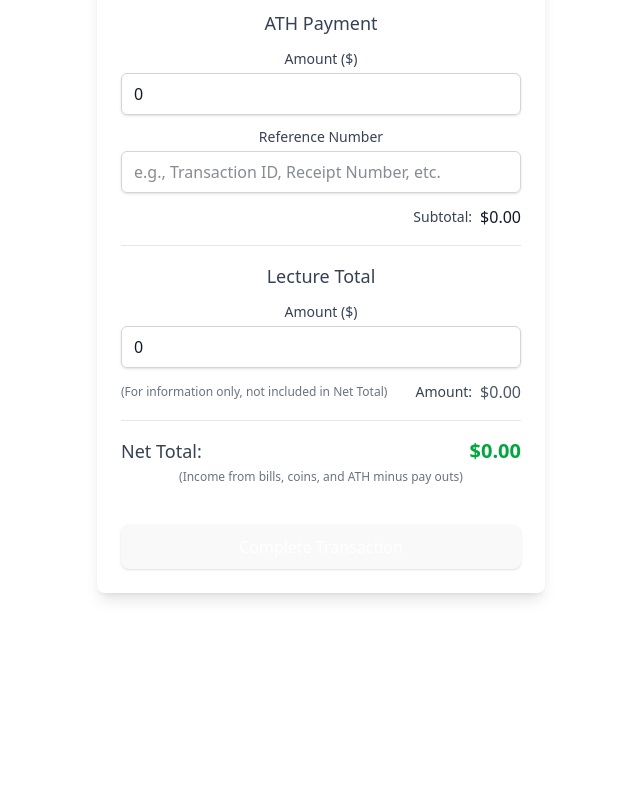
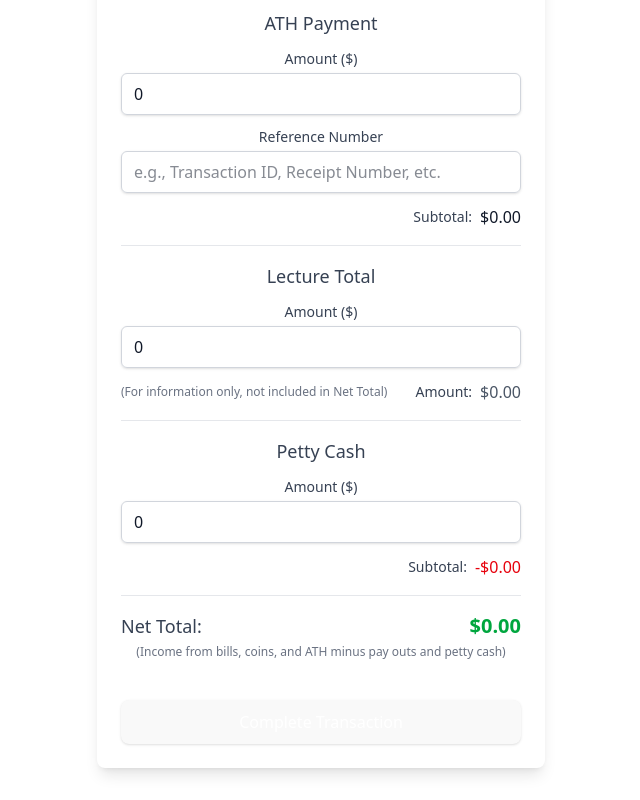
Before and after one commit to EJPR1418/clr-daily-sales, a React (Vite) app: page / in a window 1280 px wide. Shown: the part 1416-2216 px from the top of the page, without its empty margins (319-959 px from the left). Before the commit the page ends 2041 px from the top, so only its background shows below. Built offline with nearby package versions, Linux system fonts and the light colour scheme.

Commit message:
added succesful transactionId return and applied it receipt

```diff
--- a/src/components/SalesForm.jsx
+++ b/src/components/SalesForm.jsx
@@ -26,6 +26,7 @@ export const SalesForm = () => {
     athReference: "",
     // Lecture Total
     lectureTotal: 0,
+    pettyCash: 0,
   });
 
   const [errors, setErrors] = useState({});
@@ -36,6 +37,7 @@ export const SalesForm = () => {
   const [athSubtotal, setAthSubtotal] = useState(0);
   const [lectureSubtotal, setLectureSubtotal] = useState(0);
   const [total, setTotal] = useState(0);
+  const [pettyCashSubtotal, setPettyCashSubtotal] = useState(0);
 
   const [isLoading, setIsLoading] = useState(false);
   const [submissionError, setSubmissionError] = useState(null);
@@ -157,19 +159,24 @@ export const SalesForm = () => {
     // Lecture total (for display only, not included in grand total)
     const lectureTotal = formData.lectureTotal || 0;
 
+    // Petty Cash
+    const pettyCashTotal = formData.pettyCash || 0;
+
     // Round to 2 decimal places
     const roundedBillsTotal = Math.round(billsTotal * 100) / 100;
     const roundedCoinsTotal = Math.round(coinsTotal * 100) / 100;
     const roundedPayOutTotal = Math.round(payOutTotal * 100) / 100;
     const roundedAthTotal = Math.round(athTotal * 100) / 100;
     const roundedLectureTotal = Math.round(lectureTotal * 100) / 100;
+    const roundedPettyCashTotal = Math.round(pettyCashTotal * 100) / 100;
 
-    // Calculate grand total (not including lecture)
+    // Calculate grand total (income - payout - petty cash)
     const grandTotal =
       roundedBillsTotal +
       roundedCoinsTotal +
       roundedAthTotal -
-      roundedPayOutTotal;
+      roundedPayOutTotal -
+      roundedPettyCashTotal;
     const roundedGrandTotal = Math.round(grandTotal * 100) / 100;
 
     setBillsSubtotal(roundedBillsTotal);
@@ -177,7 +184,18 @@ export const SalesForm = () => {
     setPayOutSubtotal(roundedPayOutTotal);
     setAthSubtotal(roundedAthTotal);
     setLectureSubtotal(roundedLectureTotal);
+    setPettyCashSubtotal(roundedPettyCashTotal);
     setTotal(roundedGrandTotal);
+
+    return {
+      billsSubtotal: roundedBillsTotal,
+      coinsSubtotal: roundedCoinsTotal,
+      payOutSubtotal: roundedPayOutTotal,
+      athSubtotal: roundedAthTotal,
+      lectureSubtotal: roundedLectureTotal,
+      pettyCashSubtotal: roundedPettyCashTotal,
+      total: roundedGrandTotal,
+    };
   };
 
   const handleSubmit = async (e) => {
@@ -221,6 +239,7 @@ export const SalesForm = () => {
           subtotal: athSubtotal,
         },
         lectureTotal: formData.lectureTotal,
+        pettyCash: formData.pettyCash,
         netTotal: total,
         timestamp: new Date().toISOString(),
       };
@@ -239,18 +258,48 @@ export const SalesForm = () => {
         }
       );
 
-      if (!response.ok) {
-        // Handle error responses
-        const errorData = await response.json();
-        throw new Error(errorData.message || "Failed to submit transaction");
+      // Read the response text
+      const responseText = await response.text();
+      console.log("Raw response text:", responseText);
+
+      // Parse the response text
+      let responseData;
+      try {
+        responseData = JSON.parse(responseText);
+        console.log("Parsed response data:", responseData);
+      } catch (parseError) {
+        console.error("Error parsing response:", parseError);
+        throw new Error("Invalid response format from server");
       }
 
-      // Get the response data
-      const responseData = await response.json();
+      // Extract transaction ID
+      let transactionId = null;
 
-      // Store transaction ID or other response data if needed
-      // setTransactionId(responseData.transactionId);
-      console.log(responseData);
+      if (responseData.body) {
+        try {
+          // If body is a string, parse it
+          const bodyData =
+            typeof responseData.body === "string"
+              ? JSON.parse(responseData.body)
+              : responseData.body;
+
+          transactionId = bodyData.transactionId;
+          console.log("Extracted transactionId:", transactionId);
+        } catch (bodyParseError) {
+          console.error("Error parsing body:", bodyParseError);
+        }
+      } else if (responseData.transactionId) {
+        // If transactionId is directly in the response
+        transactionId = responseData.transactionId;
+      }
+
+      if (!transactionId) {
+        console.warn("No transactionId found in response");
+      }
+
+      // Store transaction ID
+      setTransactionId(transactionId);
+
       // Set submission success
       setIsSubmitted(true);
     } catch (error) {
@@ -288,8 +337,8 @@ export const SalesForm = () => {
     setPayOutSubtotal(0);
     setAthSubtotal(0);
     setLectureSubtotal(0);
+    setPettyCashSubtotal(0);
     setTotal(0);
-    setIsSubmitted(false);
     setIsLoading(false);
     setSubmissionError(null);
     setTransactionId(null);
@@ -306,6 +355,7 @@ export const SalesForm = () => {
         payOutSubtotal={payOutSubtotal}
         athSubtotal={athSubtotal}
         lectureSubtotal={lectureSubtotal}
+        pettyCashSubtotal={pettyCashSubtotal}
         total={total}
         transactionId={transactionId}
         onNewTransaction={resetForm}
@@ -372,6 +422,13 @@ export const SalesForm = () => {
           lectureSubtotal={lectureSubtotal}
         />
 
+        {/* Petty Cash Section */}
+        <PettyCashSection
+          formData={formData}
+          handleChange={handleChange}
+          pettyCashSubtotal={pettyCashSubtotal}
+        />
+
         {/* Total */}
         <div className="pt-4 border-t border-gray-200">
           <div className="flex justify-between items-center">
@@ -383,7 +440,7 @@ export const SalesForm = () => {
             </span>
           </div>
           <p className="text-xs text-gray-500 mt-1">
-            (Income from bills, coins, and ATH minus pay outs)
+            (Income from bills, coins, and ATH minus pay outs and petty cash)
           </p>
         </div>
 
@@ -614,6 +671,36 @@ const AthSection = ({ formData, handleChange, athSubtotal }) => (
   </div>
 );
 
+const PettyCashSection = ({ formData, handleChange, pettyCashSubtotal }) => (
+  <div className="pt-4 border-t border-gray-200">
+    <SectionHeading title="Petty Cash" />
+
+    <div className="space-y-3">
+      <FormInput
+        id="pettyCash"
+        name="pettyCash"
+        label="Amount ($)"
+        type="number"
+        min="0"
+        step="0.01"
+        value={formData.pettyCash}
+        onChange={handleChange}
+      />
+    </div>
+
+    <div className="mt-3 flex justify-end">
+      <div className="flex items-center">
+        <span className="text-sm font-medium text-gray-700 mr-2">
+          Subtotal:
+        </span>
+        <span className="font-medium text-red-600">
+          -${pettyCashSubtotal.toFixed(2)}
+        </span>
+      </div>
+    </div>
+  </div>
+);
+
 const LectureSection = ({ formData, handleChange, lectureSubtotal }) => (
   <div className="pt-4 border-t border-gray-200">
     <SectionHeading title="Lecture Total" />
@@ -654,6 +741,7 @@ const SuccessScreen = ({
   payOutSubtotal,
   athSubtotal,
   lectureSubtotal,
+  pettyCashSubtotal,
   total,
   transactionId,
   onNewTransaction,
@@ -786,9 +874,9 @@ const SuccessScreen = ({
                 Reference: {formData.athReference}
               </p>
             )}
-            <p className="text-sm font-medium text-gray-700 mt-2">
+            {/* <p className="text-sm font-medium text-gray-700 mt-2">
               Subtotal: ${athSubtotal.toFixed(2)}
-            </p>
+            </p> */}
           </div>
         )}
 
@@ -802,6 +890,19 @@ const SuccessScreen = ({
             <p className="text-sm text-gray-500 mt-1">
               (For information only, not included in Net Total)
             </p>
+          </div>
+        )}
+
+        {/* Petty Cash */}
+        {formData.pettyCash > 0 && (
+          <div>
+            <h3 className="font-medium text-gray-700 mb-2">Petty Cash</h3>
+            <p className="text-sm text-gray-900">
+              Amount: -${formData.pettyCash.toFixed(2)}
+            </p>
+            {/* <p className="text-sm font-medium text-gray-700 mt-2">
+              Subtotal: -${pettyCashSubtotal.toFixed(2)}
+            </p> */}
           </div>
         )}
       </div>
```
